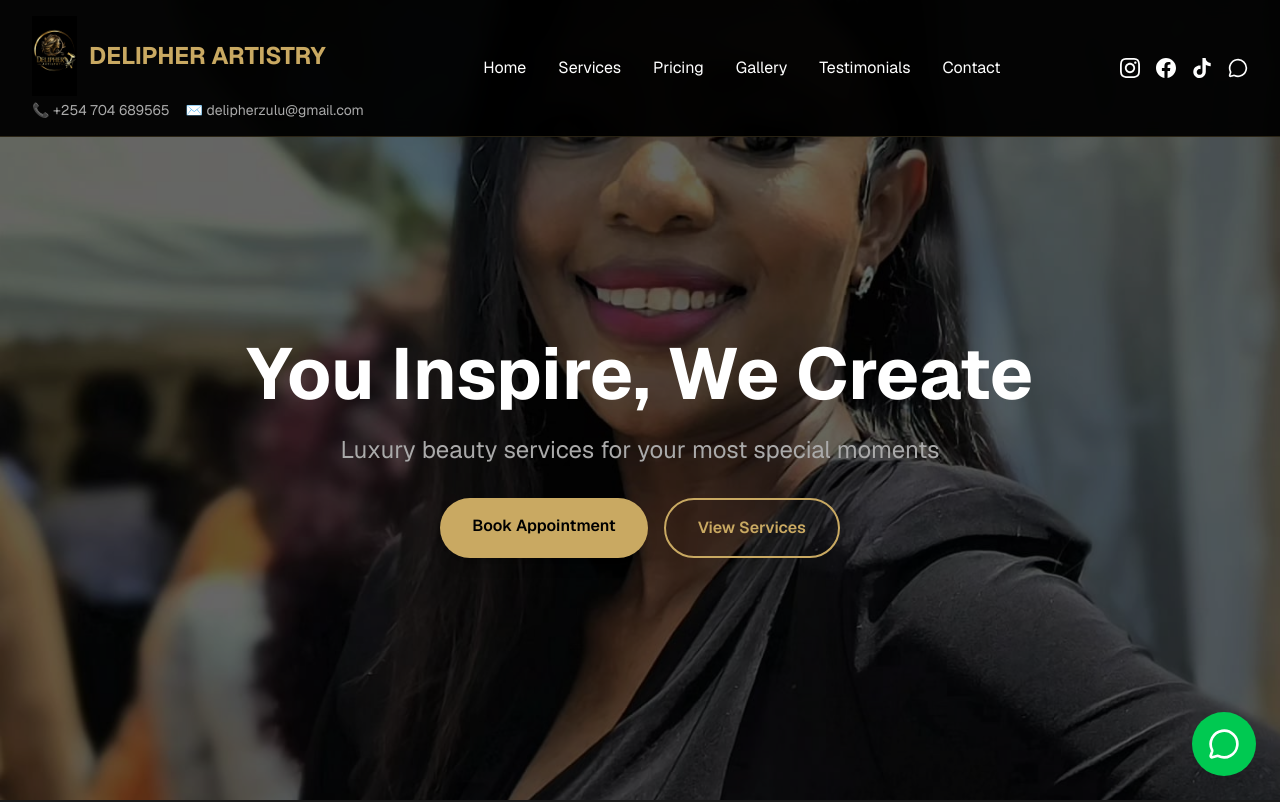
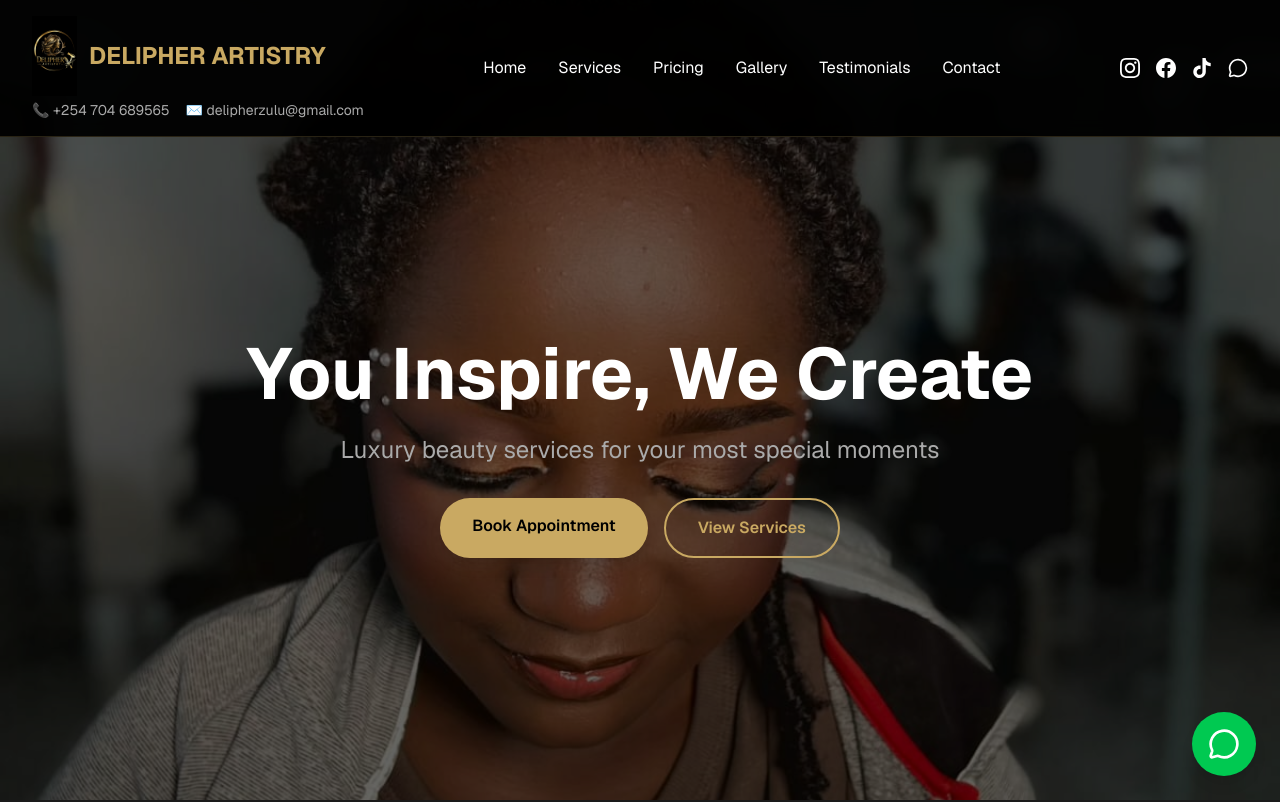
Before and after one commit to Mathews169282/beuty-studio, a Next.js app: page / in a window 1280 px wide. Shown: the top 802 px of the page. Built offline with nearby package versions, Linux system fonts and the light colour scheme.

Commit message:
Replace hero carousel with static image

```diff
--- a/app/page.tsx
+++ b/app/page.tsx
@@ -1,26 +1,11 @@
 "use client";
 
-import { useState, useEffect } from "react";
+import { useState } from "react";
 import { MessageCircle, Camera } from "lucide-react";
 
 export default function Home() {
   const [mobileMenuOpen, setMobileMenuOpen] = useState(false);
-  const [currentSlide, setCurrentSlide] = useState(0);
   const [selectedImage, setSelectedImage] = useState<string | null>(null);
-
-  const heroImages = [
-    "/WhatsApp Image 2026-06-24 at 09.41.02.jpeg",
-    "/WhatsApp Image 2026-06-24 at 09.41.32 (1).jpeg",
-    "/WhatsApp Image 2026-06-24 at 09.41.37 (1).jpeg",
-    "/WhatsApp Image 2026-06-24 at 09.41.37.jpeg"
-  ];
-
-  useEffect(() => {
-    const interval = setInterval(() => {
-      setCurrentSlide((prev) => (prev + 1) % heroImages.length);
-    }, 5000);
-    return () => clearInterval(interval);
-  }, [heroImages.length]);
 
   const services = [
     "Bridal Makeup",
@@ -125,21 +110,12 @@ export default function Home() {
       {/* Hero Section */}
       <section id="home" className="pt-32 md:pt-40 pb-16 px-4 sm:px-6 lg:px-8 relative min-h-screen flex items-center">
         <div className="absolute inset-0 z-0">
-          {heroImages.map((image, index) => (
-            <div
-              key={index}
-              className={`absolute inset-0 transition-opacity duration-1000 ${
-                index === currentSlide ? 'opacity-100' : 'opacity-0'
-              }`}
-            >
-              <img
-                src={image}
-                alt={`Hero slide ${index + 1}`}
-                className="w-full h-full object-cover"
-              />
-              <div className="absolute inset-0 bg-black/60" />
-            </div>
-          ))}
+          <img
+            src="/WhatsApp Image 2026-06-24 at 09.41.37 (1).jpeg"
+            alt="Hero"
+            className="w-full h-full object-cover"
+          />
+          <div className="absolute inset-0 bg-black/60" />
         </div>
         <div className="max-w-7xl mx-auto text-center relative z-10">
           <h1 className="text-5xl sm:text-6xl lg:text-7xl font-bold text-white mb-6">
```
